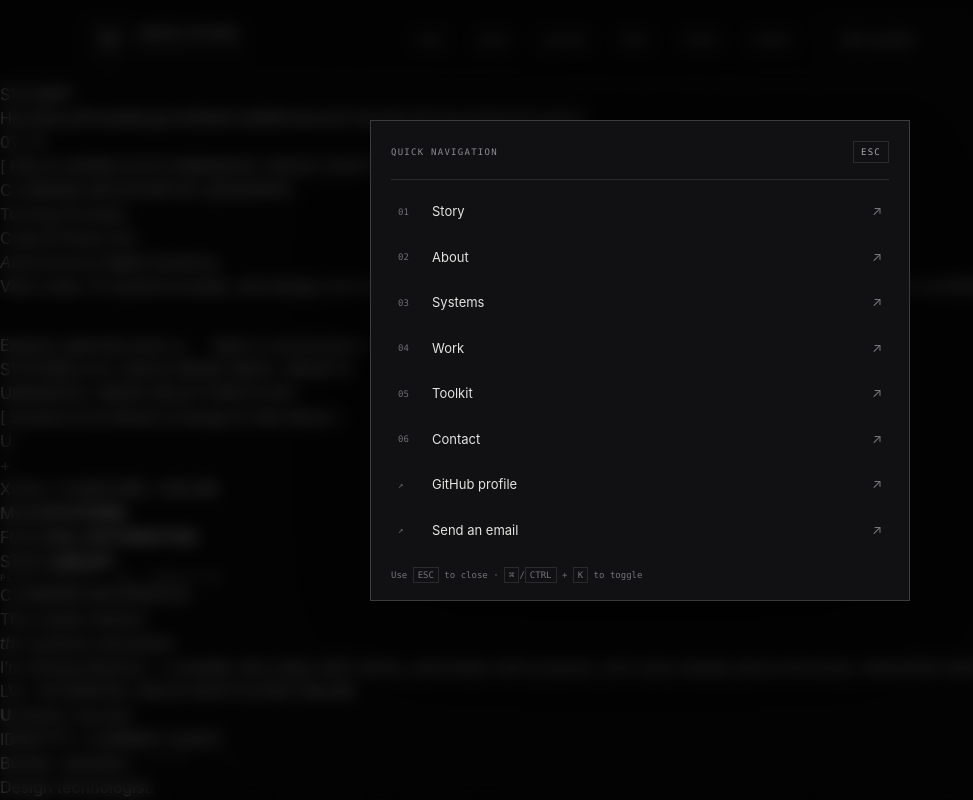
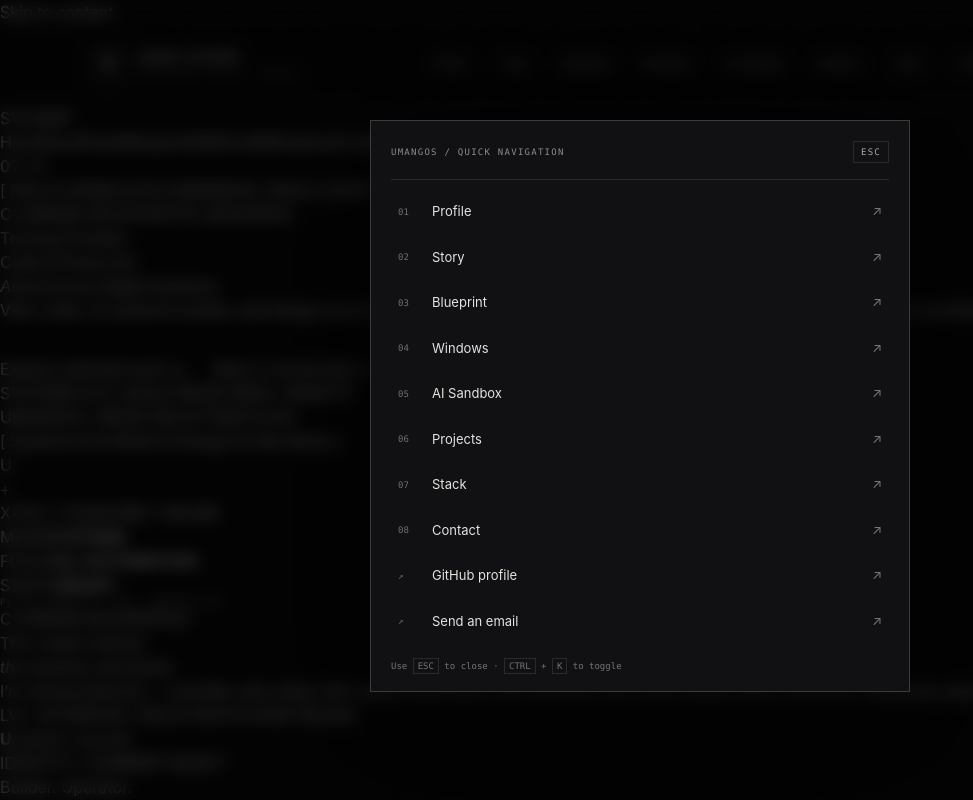
Before and after one commit to mkcumang-sketch/umang-sharma-portfolio, a Next.js app: page / in a window 1280 px wide. Both pictures are taken after a click on the button "CTRL K". Shown: the top 800 px of the page, without its empty margins (0-973 px from the left). Built offline with nearby package versions, Linux system fonts and the light colour scheme.

Commit message:
feat: replace portfolio page with retro OS experience

```diff
--- a/components/site-header.tsx
+++ b/components/site-header.tsx
@@ -3,83 +3,34 @@
 import { useEffect, useState } from "react";
 
 const navItems = [
-  ["Story", "#pixels"],
-  ["About", "#about"],
-  ["Systems", "#systems"],
-  ["Work", "#work"],
-  ["Toolkit", "#toolkit"],
-  ["Contact", "#contact"],
+  ["Profile", "#about"], ["Story", "#pixels"], ["Blueprint", "#blueprint"],
+  ["Windows", "#windows"], ["AI Sandbox", "#ai-sandbox"], ["Projects", "#projects"],
+  ["Stack", "#stack"], ["Contact", "#contact"],
 ];
 
 export function SiteHeader() {
   const [open, setOpen] = useState(false);
   const [commandOpen, setCommandOpen] = useState(false);
-
   useEffect(() => {
     const onKeyDown = (event: KeyboardEvent) => {
-      if ((event.metaKey || event.ctrlKey) && event.key.toLowerCase() === "k") {
-        event.preventDefault();
-        setCommandOpen((value) => !value);
-      }
-      if (event.key === "Escape") {
-        setCommandOpen(false);
-        setOpen(false);
-      }
+      if ((event.metaKey || event.ctrlKey) && event.key.toLowerCase() === "k") { event.preventDefault(); setCommandOpen((value) => !value); }
+      if (event.key === "Escape") { setCommandOpen(false); setOpen(false); }
     };
     window.addEventListener("keydown", onKeyDown);
     return () => window.removeEventListener("keydown", onKeyDown);
   }, []);
-
   useEffect(() => {
     document.body.style.overflow = commandOpen ? "hidden" : "";
-    return () => {
-      document.body.style.overflow = "";
-    };
+    return () => { document.body.style.overflow = ""; };
   }, [commandOpen]);
-
-  const navigate = (href: string) => {
-    setOpen(false);
-    setCommandOpen(false);
-    window.location.hash = href.slice(1);
-  };
-
-  return (
-    <>
-      <header className="site-header">
-        <a className="wordmark" href="#home" aria-label="Umang Sharma home">
-          <span className="wordmark-symbol">U<span>.</span></span>
-          <span className="wordmark-copy">UMANG SHARMA<small>INDEPENDENT BUILDER</small></span>
-        </a>
-        <nav className={`main-nav ${open ? "is-open" : ""}`} aria-label="Main navigation">
-          {navItems.map(([label, href]) => (
-            <a href={href} key={href} onClick={() => setOpen(false)}>{label}</a>
-          ))}
-          <a className="nav-contact" href="#contact" onClick={() => setOpen(false)}>Start a project <span>↗</span></a>
-        </nav>
-        <div className="header-actions">
-          <button className="command-trigger" onClick={() => setCommandOpen(true)} aria-label="Open command menu">
-            <span>CTRL K</span>
-          </button>
-          <button className="menu-toggle" onClick={() => setOpen((value) => !value)} aria-expanded={open} aria-label={open ? "Close navigation" : "Open navigation"}>
-            <span /><span />
-          </button>
-        </div>
-      </header>
-      {commandOpen && (
-        <div className="command-backdrop" role="presentation" onMouseDown={(event) => { if (event.target === event.currentTarget) setCommandOpen(false); }}>
-          <section className="command-panel" role="dialog" aria-modal="true" aria-labelledby="command-title">
-            <div className="command-heading"><span id="command-title">QUICK NAVIGATION</span><button onClick={() => setCommandOpen(false)} aria-label="Close command menu">ESC</button></div>
-            <div className="command-list">
-              {navItems.map(([label, href], index) => (
-                <button key={href} onClick={() => navigate(href)}><span className="command-index">0{index + 1}</span>{label}<span className="command-arrow">↗</span></button>
-              ))}
-              <a href="https://github.com/mkcumang-sketch" target="_blank" rel="noreferrer"><span className="command-index">↗</span>GitHub profile<span className="command-arrow">↗</span></a>
-              <a href="mailto:truvtechteam@gmail.com"><span className="command-index">↗</span>Send an email<span className="command-arrow">↗</span></a>
-            </div>
-            <p>Use <kbd>ESC</kbd> to close · <kbd>⌘</kbd>/<kbd>CTRL</kbd> + <kbd>K</kbd> to toggle</p>
-          </section>
-        </div>
-      )}
-    </>
-  );
+  const navigate = (href: string) => { setOpen(false); setCommandOpen(false); window.location.hash = href.slice(1); };
+  return <>
+    <a className="skip-link" href="#main-content">Skip to content</a>
+    <header className="site-header">
+      <a className="wordmark" href="#hero" aria-label="Umang Sharma home"><span className="wordmark-symbol">U<span>.</span></span><span className="wordmark-copy">UMANG.SHARMA<small>INDEPENDENT BUILDER / UMANGOS</small></span></a>
+      <nav className={"main-nav " + (open ? "is-open" : "")} aria-label="Main navigation">{navItems.map(([label, href]) => <a href={href} key={href} onClick={() => setOpen(false)}>{label}</a>)}</nav>
+      <div className="header-actions"><button className="command-trigger" type="button" onClick={() => setCommandOpen(true)} aria-label="Open command menu"><span>CTRL K</span></button><button className="menu-toggle" type="button" onClick={() => setOpen((value) => !value)} aria-expanded={open} aria-label={open ? "Close navigation" : "Open navigation"}><span/><span/></button></div>
+    </header>
+    {commandOpen && <div className="command-backdrop" role="presentation" onMouseDown={(event) => { if (event.target === event.currentTarget) setCommandOpen(false); }}><section className="command-panel" role="dialog" aria-modal="true" aria-labelledby="command-title"><div className="command-heading"><span id="command-title">UMANGOS / QUICK NAVIGATION</span><button type="button" onClick={() => setCommandOpen(false)} aria-label="Close command menu">ESC</button></div><div className="command-list">{navItems.map(([label, href], index) => <button type="button" key={href} onClick={() => navigate(href)}><span className="command-index">0{index + 1}</span>{label}<span className="command-arrow">↗</span></button>)}<a href="https://github.com/mkcumang-sketch" target="_blank" rel="noreferrer"><span className="command-index">↗</span>GitHub profile<span className="command-arrow">↗</span></a><a href="mailto:truvtechteam@gmail.com"><span className="command-index">↗</span>Send an email<span className="command-arrow">↗</span></a></div><p>Use <kbd>ESC</kbd> to close · <kbd>CTRL</kbd> + <kbd>K</kbd> to toggle</p></section></div>}
+  </>;
 }
```
